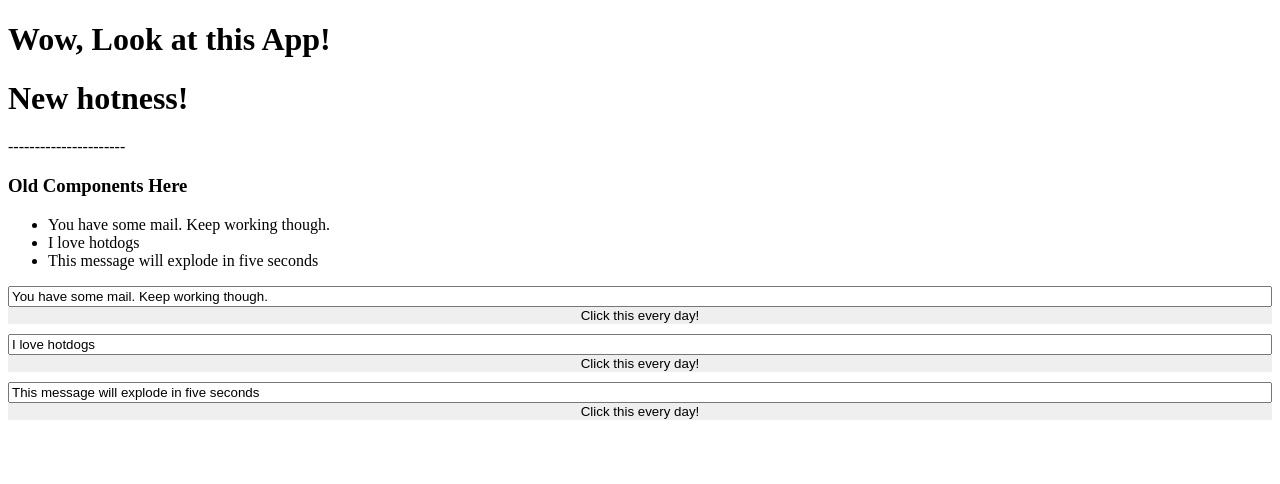
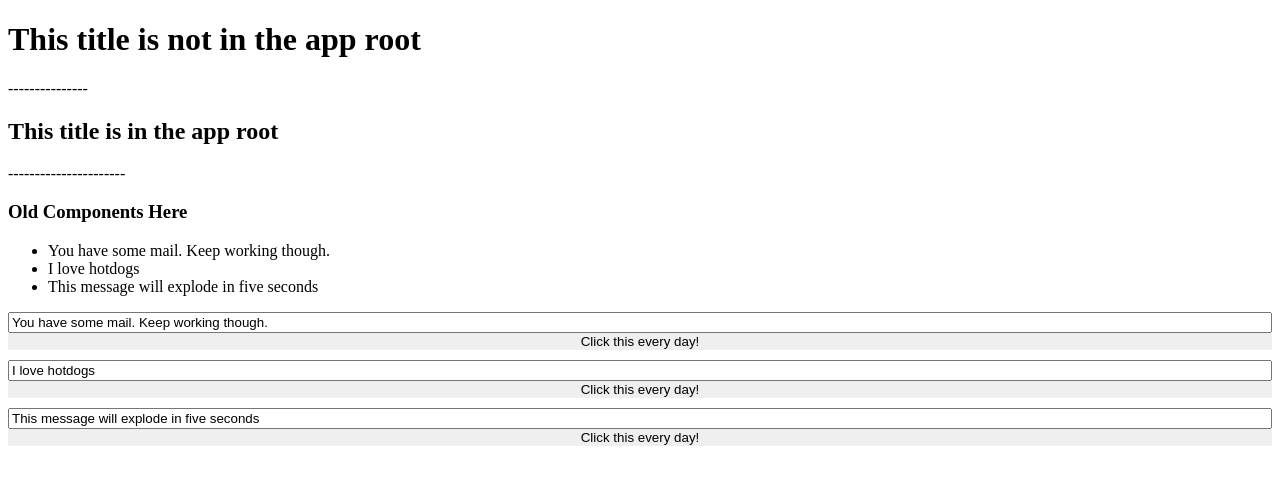
Before and after one commit to Whelpley/audio-transformer, an Angular app: page / in a window 1280 px wide. Shown: the top 484 px of the page. Built offline with nearby package versions, Linux system fonts and the light colour scheme.

Commit message:
Create new space

```diff
--- a/src/app/app.component.html
+++ b/src/app/app.component.html
@@ -13,7 +13,7 @@
     <hr>
   {{secret}}
   <p>-->
-    <h1>New hotness!</h1>
+    <h2>This title is in the app root</h2>
 
     <p>----------------------</p>
     <h3>Old Components Here</h3>
--- a/src/index.html
+++ b/src/index.html
@@ -9,7 +9,8 @@
   <link rel="icon" type="image/x-icon" href="favicon.ico">
 </head>
 <body>
-  <h1>Wow, Look at this App!</h1>
+  <h1>This title is not in the app root</h1>
+  <p> --------------- </p>
   <app-root>Loading...</app-root>
 </body>
 </html>
```
